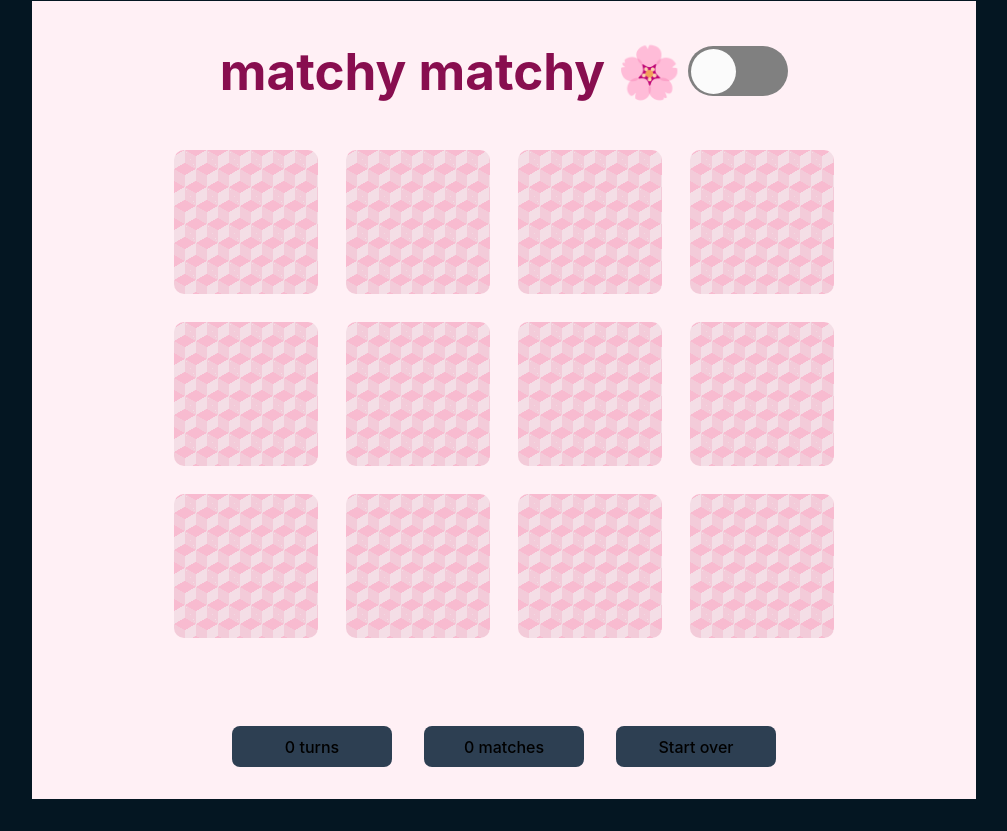
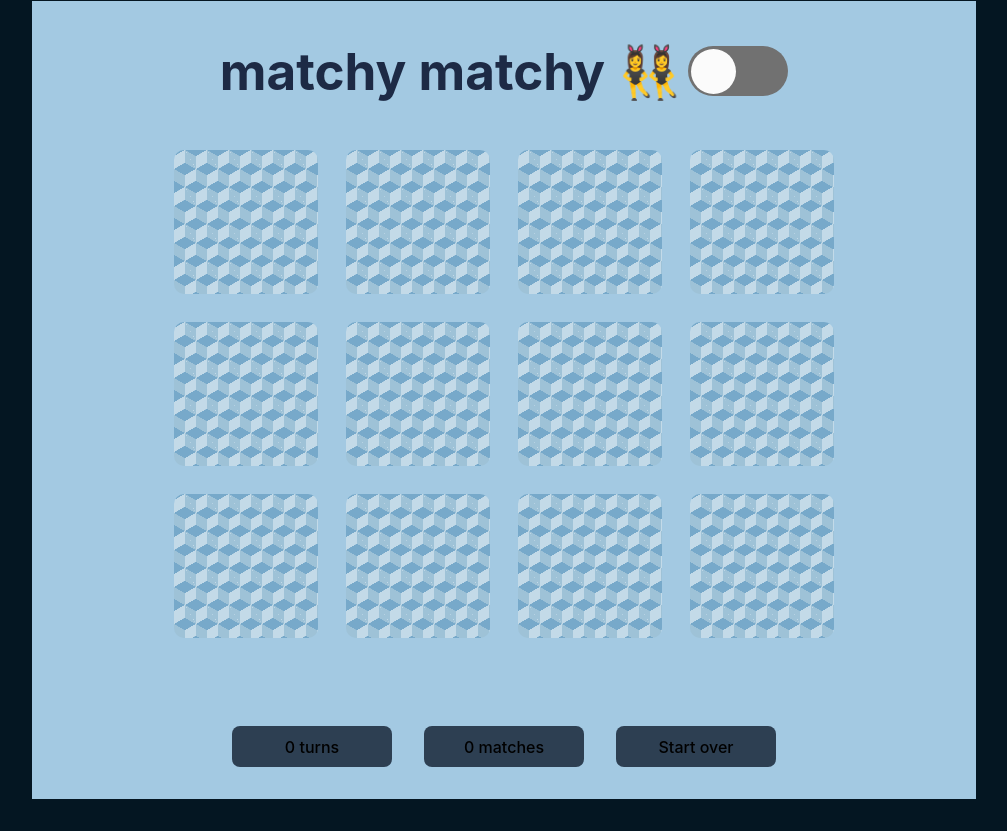
Before and after one commit to rebeccaariss/matchy-matchy, a React (Vite) app in the folder frontend/: page / in a window 1280 px wide. Shown: the whole page, without its empty margins (136-1143 px from the left). Built offline with nearby package versions, Linux system fonts and the light colour scheme.

Commit message:
Adjust base game colours, add close button to modal

```diff
--- a/frontend/src/App.jsx
+++ b/frontend/src/App.jsx
@@ -117,7 +117,9 @@
       title: `Turns: ${turns} \n Matches: ${matches}`,
       text: 'Do you want to begin a new game?',
       // icon: 'success',
-      confirmButtonText: 'Start'
+      confirmButtonText: 'Start',
+      // cancelButtonText: 'Dismiss',
+      showCloseButton: true
     })
     setMove(1)
     setTurns(0)
@@ -207,16 +209,16 @@
     <>
       <div className={`main ${isMatchaMatcha ? 'matcha-mode' : 'matchy-mode'}`}>
         <nav>
-          <h1>{isMatchaMatcha ? 'matcha matcha 🍵' : 'matchy matchy 🌸'}</h1>
+          <h1>{isMatchaMatcha ? 'matcha matcha 🍵' : 'matchy matchy 👯‍♀️'}</h1>
           <input
             type="checkbox"
             id="switch"
             checked={isMatchaMatcha}
             onChange={() => setIsMatchaMatcha(!isMatchaMatcha)}
-            title={isMatchaMatcha ? 'Play matchy matchy 🌸' : 'Play matcha matcha 🍵'}
+            title={isMatchaMatcha ? 'Play matchy matchy 👯‍♀️' : 'Play matcha matcha 🍵'}
           />
           <label htmlFor="switch">
-            {isMatchaMatcha ? 'matcha matcha 🍵' : 'matchy matchy 🌸'}
+            {isMatchaMatcha ? 'matcha matcha 🍵' : 'matchy matchy 👯‍♀️'}
           </label>
           {/* TODO: confirm correct logic for label here. */}
           {/* TODO: smoother animation for transition between titles */}
--- a/frontend/src/App.less
+++ b/frontend/src/App.less
@@ -28,7 +28,7 @@
 	text-indent: -9999px;
 	width: 100px;
 	height: 50px;
-	background: grey;
+	background: rgb(113, 113, 113);
 	display: block;
 	border-radius: 50px;
 	position: relative;
@@ -110,7 +110,7 @@
 // cardback pattern from https://www.magicpattern.design/tools/css-backgrounds
 .matcha-mode {
   background: #d0f0c0;
-  color: #2e7d32;
+  color: #4c854f;
 
   .cardface {
     background: #e0ffe0;
@@ -137,11 +137,11 @@
 }
 
 .matchy-mode {
-  background: #fff0f5;
-  color: #880e4f;
+  background: #a3c9e2;
+  color: #1d2a45;
 
   .cardface {
-    background: #ffe0f0;
+    background: #ceedfe;
   }
 
   .cardback {
@@ -151,14 +151,14 @@
     // background-size: 45px 45px, 45px 45px, 22.5px 22.5px, 22.5px 22.5px;
 
     // potential block pattern: ---
-    background-color: #f4dee6;
+    background-color: #c3dae8;
     background-image:
-      linear-gradient(30deg, #f8bbd0 12%, transparent 12.5%, transparent 87%, #f8bbd0 87.5%, #f8bbd0),
-      linear-gradient(150deg, #f8bbd0 12%, transparent 12.5%, transparent 87%, #f8bbd0 87.5%, #f8bbd0),
-      linear-gradient(30deg, #f8bbd0 12%, transparent 12.5%, transparent 87%, #f8bbd0 87.5%, #f8bbd0),
-      linear-gradient(150deg, #f8bbd0 12%, transparent 12.5%, transparent 87%, #f8bbd0 87.5%, #f8bbd0),
-      linear-gradient(60deg, #f3cbd9 25%, transparent 25.5%, transparent 75%, #f3cbd9 75%, #f3cbd9),
-      linear-gradient(60deg, #f3cbd9 25%, transparent 25.5%, transparent 75%, #f3cbd9 75%, #f3cbd9);
+      linear-gradient(30deg, #77a9ca 12%, transparent 12.5%, transparent 87%, #77a9ca 87.5%, #77a9ca),
+      linear-gradient(150deg, #77a9ca 12%, transparent 12.5%, transparent 87%, #77a9ca 87.5%, #77a9ca),
+      linear-gradient(30deg, #77a9ca 12%, transparent 12.5%, transparent 87%, #77a9ca 87.5%, #77a9ca),
+      linear-gradient(150deg, #77a9ca 12%, transparent 12.5%, transparent 87%, #77a9ca 87.5%, #77a9ca),
+      linear-gradient(60deg, #9ec2d7 25%, transparent 25.5%, transparent 75%, #9ec2d7 75%, #9ec2d7),
+      linear-gradient(60deg, #9ec2d7 25%, transparent 25.5%, transparent 75%, #9ec2d7 75%, #9ec2d7);
     background-size: 22px 37px;
     background-position: 0 0, 0 0, 11px 19px, 11px 19px, 0 0, 11px 19px;
   }
```
Also changed, not shown: frontend/index.html (+1 -1 lines).
